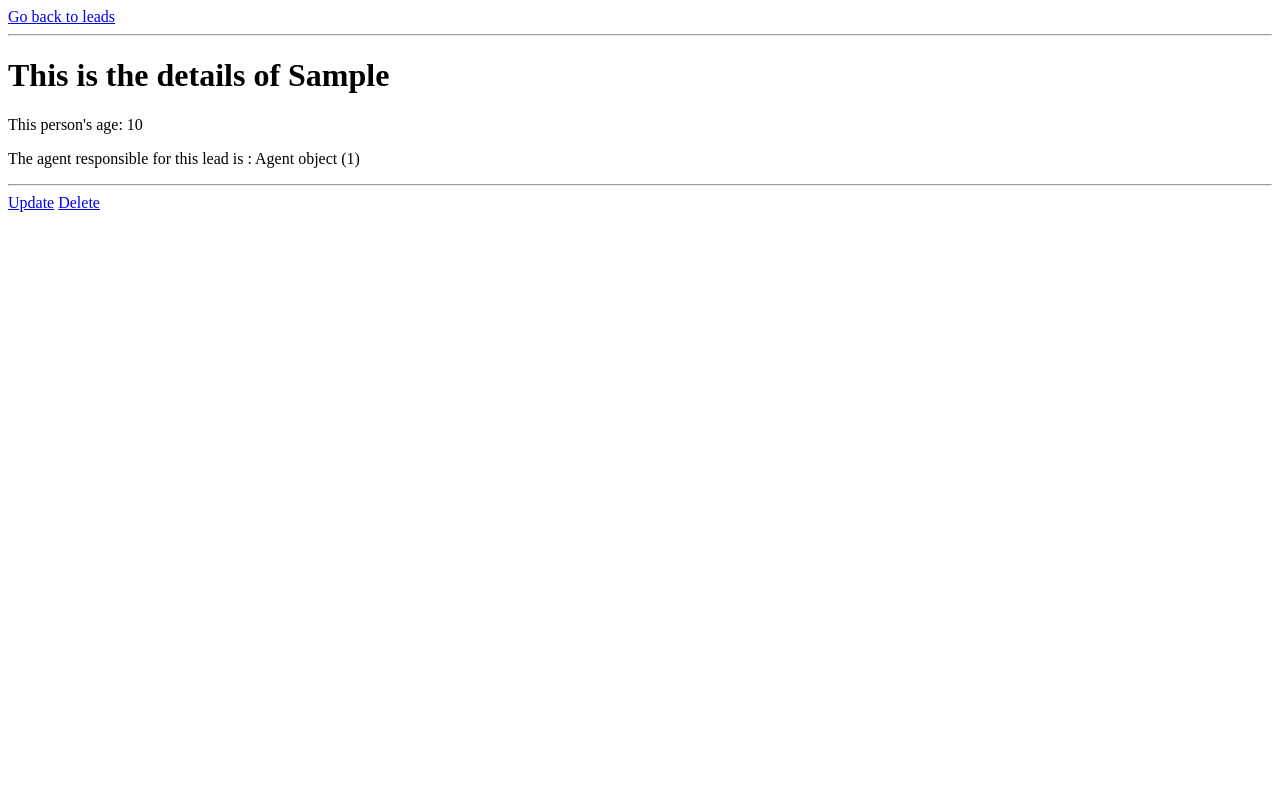
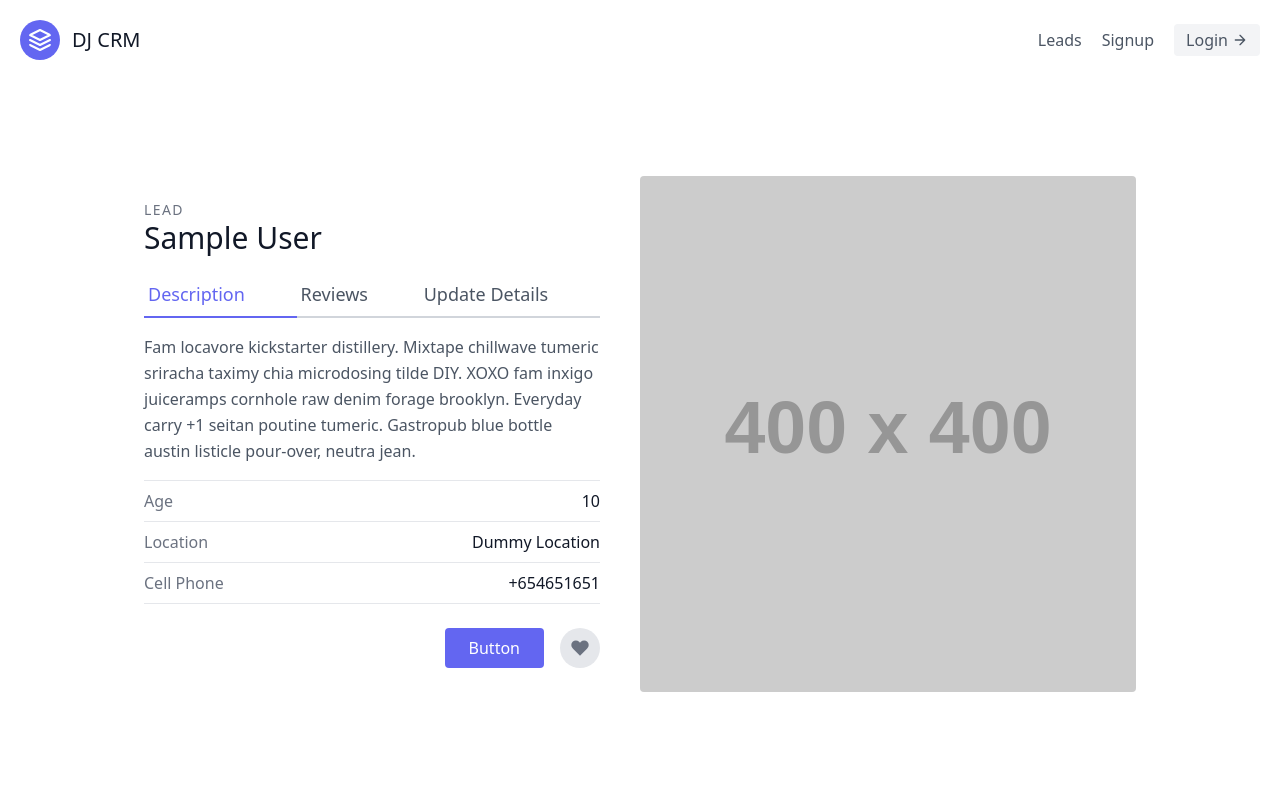
Before and after one commit to jisoooh0202/django-practice-crm, a Django app: page /leads/1/ in a window 1280 px wide. Shown: the top 787 px of the page. Run offline with Django 3.2, Linux system fonts and the light colour scheme; tables that the repository leaves empty hold one stand-in row (values such as "Sample post"); grey boxes labelled with a size stand in for pictures from a placeholder-image service; some libraries are stand-ins or nearby versions.

Commit message:
add navbar and add styling for pages

```diff
--- a/templates/base.html
+++ b/templates/base.html
@@ -5,21 +5,14 @@
 	<meta http-equiv="X-UA-Compatible" content="IE=edge">
 	<meta name="viewport" content="width=device-width, initial-scale=1.0">
 	<title>test</title>
-	<style>
-		.lead {
-			padding-top: 10px;
-			padding-bottom: 10px;
-			padding-left: 6px;
-			padding-right: 6px;
-			margin-top: 10px;
-			background-color: #f6f6f6;
-			width: 100%;
-		}
-	</style>
+	<script src="https://cdn.tailwindcss.com"></script>
 </head>
 <body>
-	{% block content %}
-	{% endblock content %}
+	<div class="max-w-7xl mx-auto">
+		{% include "navbar.html" %}
+		{% block content %}
+		{% endblock content %}
+	</div>
 	{% include "scripts.html" %}
 </body>
 </html>
--- a/templates/lead_detail.html
+++ b/templates/lead_detail.html
@@ -1,12 +1,54 @@
 {% extends "base.html" %}
 
 {% block content %}
-	<a href="{% url 'leads:lead-list'%}">Go back to leads</a>
-	<hr />
-	<h1>This is the details of {{ lead.first_name }}</h1>
-	<p>This person's age: {{ lead.age }}</p>
-	<p>The agent responsible for this lead is : {{ lead.agent }}</p>
-	<hr />
-	<a href="{% url 'leads:lead-update' lead.pk %}">Update</a>
-	<a href="{% url 'leads:lead-delete' lead.pk %}">Delete</a>
+
+<section class="text-gray-600 body-font overflow-hidden">
+	<div class="container px-5 py-24 mx-auto">
+		<div class="lg:w-4/5 mx-auto flex flex-wrap">
+			<div class="lg:w-1/2 w-full lg:pr-10 lg:py-6 mb-6 lg:mb-0">
+				<h2 class="text-sm title-font text-gray-500 tracking-widest">
+					LEAD
+				</h2>
+				<h1 class="text-gray-900 text-3xl title-font font-medium mb-4">
+					{{ lead.first_name }} {{ lead.last_name }}
+				</h1>
+			<div class="flex mb-4">
+				<a class="flex-grow text-indigo-500 border-b-2 border-indigo-500 py-2 text-lg px-1">
+					Description
+				</a>
+				<a class="flex-grow border-b-2 border-gray-300 py-2 text-lg px-1">
+					Reviews
+				</a>
+				<a href="{% url 'leads:lead-update' lead.pk %}" class="flex-grow border-b-2 border-gray-300 py-2 text-lg px-1">
+					Update Details
+				</a>
+			</div>
+			<p class="leading-relaxed mb-4">
+				Fam locavore kickstarter distillery. Mixtape chillwave tumeric sriracha taximy chia microdosing tilde DIY. XOXO fam inxigo juiceramps cornhole raw denim forage brooklyn. Everyday carry +1 seitan poutine tumeric. Gastropub blue bottle austin listicle pour-over, neutra jean.
+			</p>
+			<div class="flex border-t border-gray-200 py-2">
+				<span class="text-gray-500">Age</span>
+				<span class="ml-auto text-gray-900">{{ lead.age }}</span>
+			</div>
+			<div class="flex border-t border-gray-200 py-2">
+				<span class="text-gray-500">Location</span>
+				<span class="ml-auto text-gray-900">Dummy Location</span>
+			</div>
+			<div class="flex border-t border-b mb-6 border-gray-200 py-2">
+				<span class="text-gray-500">Cell Phone</span>
+				<span class="ml-auto text-gray-900">+654651651</span>
+			</div>
+			<div class="flex">
+				<button class="flex ml-auto text-white bg-indigo-500 border-0 py-2 px-6 focus:outline-none hover:bg-indigo-600 rounded">Button</button>
+				<button class="rounded-full w-10 h-10 bg-gray-200 p-0 border-0 inline-flex items-center justify-center text-gray-500 ml-4">
+				<svg fill="currentColor" stroke-linecap="round" stroke-linejoin="round" stroke-width="2" class="w-5 h-5" viewBox="0 0 24 24">
+					<path d="M20.84 4.61a5.5 5.5 0 00-7.78 0L12 5.67l-1.06-1.06a5.5 5.5 0 00-7.78 7.78l1.06 1.06L12 21.23l7.78-7.78 1.06-1.06a5.5 5.5 0 000-7.78z"></path>
+				</svg>
+				</button>
+			</div>
+			</div>
+			<img alt="ecommerce" class="lg:w-1/2 w-full lg:h-auto h-64 object-cover object-center rounded" src="https://dummyimage.com/400x400">
+		</div>
+	</div>
+</section>
 {% endblock content %}
--- /dev/null
+++ b/templates/navbar.html
@@ -0,0 +1,20 @@
+<header class="text-gray-600 body-font">
+	<div class="container mx-auto flex flex-wrap p-5 flex-col md:flex-row items-center">
+	  <a class="flex title-font font-medium items-center text-gray-900 mb-4 md:mb-0">
+		<svg xmlns="http://www.w3.org/2000/svg" fill="none" stroke="currentColor" stroke-linecap="round" stroke-linejoin="round" stroke-width="2" class="w-10 h-10 text-white p-2 bg-indigo-500 rounded-full" viewBox="0 0 24 24" data-darkreader-inline-stroke="" style="--darkreader-inline-stroke:currentColor;">
+		  <path d="M12 2L2 7l10 5 10-5-10-5zM2 17l10 5 10-5M2 12l10 5 10-5"></path>
+		</svg>
+		<span class="ml-3 text-xl">DJ CRM</span>
+	  </a>
+	  <nav class="md:ml-auto flex flex-wrap items-center text-base justify-center">
+		<a href="{% url 'leads:lead-list' %}"class="mr-5 hover:text-gray-900">Leads</a>
+		<a class="mr-5 hover:text-gray-900">Signup</a>
+	  </nav>
+	  <button class="inline-flex items-center bg-gray-100 border-0 py-1 px-3 focus:outline-none hover:bg-gray-200 rounded text-base mt-4 md:mt-0">
+		  Login
+			<svg fill="none" stroke="currentColor" stroke-linecap="round" stroke-linejoin="round" stroke-width="2" class="w-4 h-4 ml-1" viewBox="0 0 24 24" data-darkreader-inline-stroke="" style="--darkreader-inline-stroke:currentColor;">
+				<path d="M5 12h14M12 5l7 7-7 7"></path>
+			</svg>
+	  </button>
+	</div>
+  </header>
```
Also changed, not shown: templates/lead_list.html (+42 -7 lines), templates/lead_update.html (+35 -8 lines).
